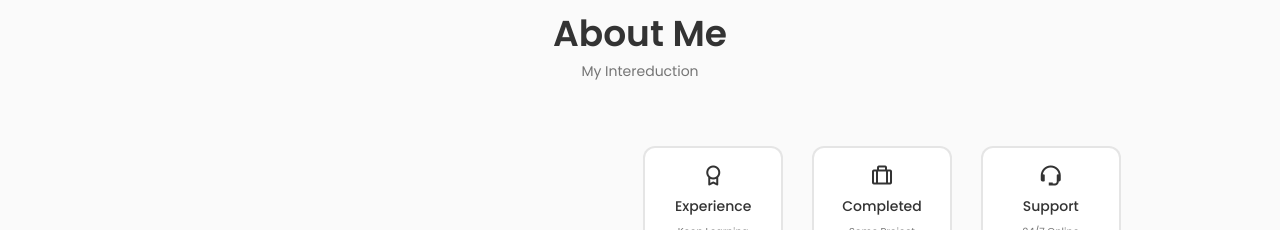
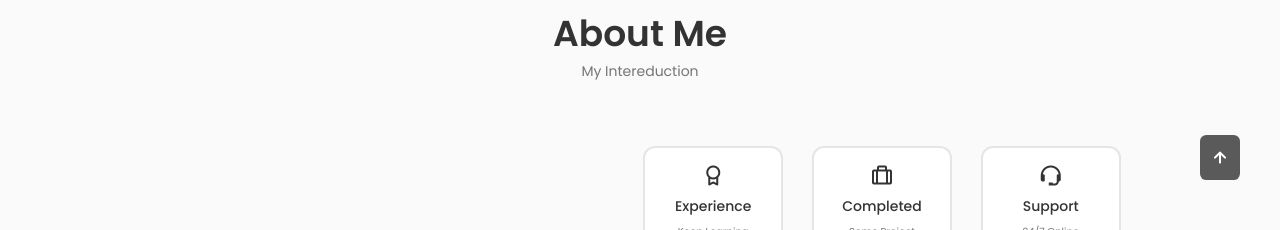
Before and after one commit to damar-glh/me, a React (Create React App) app: page / in a window 1280 px wide. Shown: the part 780-1010 px from the top of the page. Built offline with nearby package versions, Linux system fonts and the light colour scheme.

Commit message:
update: add-scrollup

```diff
--- a/src/App.js
+++ b/src/App.js
@@ -9,6 +9,7 @@ import Qualification from './components/qualification/Qualification';
 import Testimonials from './components/testimonials/Testimonials';
 import Contact from './components/contact/Contact';
 import Footer from './components/footer/Footer';
+import ScrollUp from './components/scrollup/ScrollUp';
 
 const App = () => {
   return (
@@ -23,8 +24,9 @@ const App = () => {
       <Qualification />
       <Testimonials />
       <Contact />
-      <Footer />
     </main>
+    <Footer />
+    <ScrollUp />
     </>
   )
 }
--- /dev/null
+++ b/src/components/scrollup/ScrollUp.jsx
@@ -0,0 +1,12 @@
+import React from 'react'
+import './scrollup.css'
+
+const ScrollUp = () => {
+  return (
+    <a href="#" className="scrollup">
+        <i className="uil uil-arrow-up scrollup__icon"></i>
+    </a>
+  )
+}
+
+export default ScrollUp
--- /dev/null
+++ b/src/components/scrollup/scrollup.css
@@ -0,0 +1,25 @@
+.scrollup {
+    position: fixed;
+    right: 2.5rem;
+    bottom: -20%;
+    background-color: var(--title-color);
+    opacity: 0.8;
+    padding: 0.3rem 0.5rem;
+    border-radius: 0.4rem;
+    z-index: var(--z-tooltip);
+    transition: .4s;
+}
+
+.scrollup__icon {
+    font-size: 1.5rem;
+    color: var(--container-color);
+}
+
+.scrollup:hover {
+    background-color: var(--title-color-dark);
+}
+
+/* scroll show */
+.show-scroll {
+    bottom: 3rem;
+}
```
